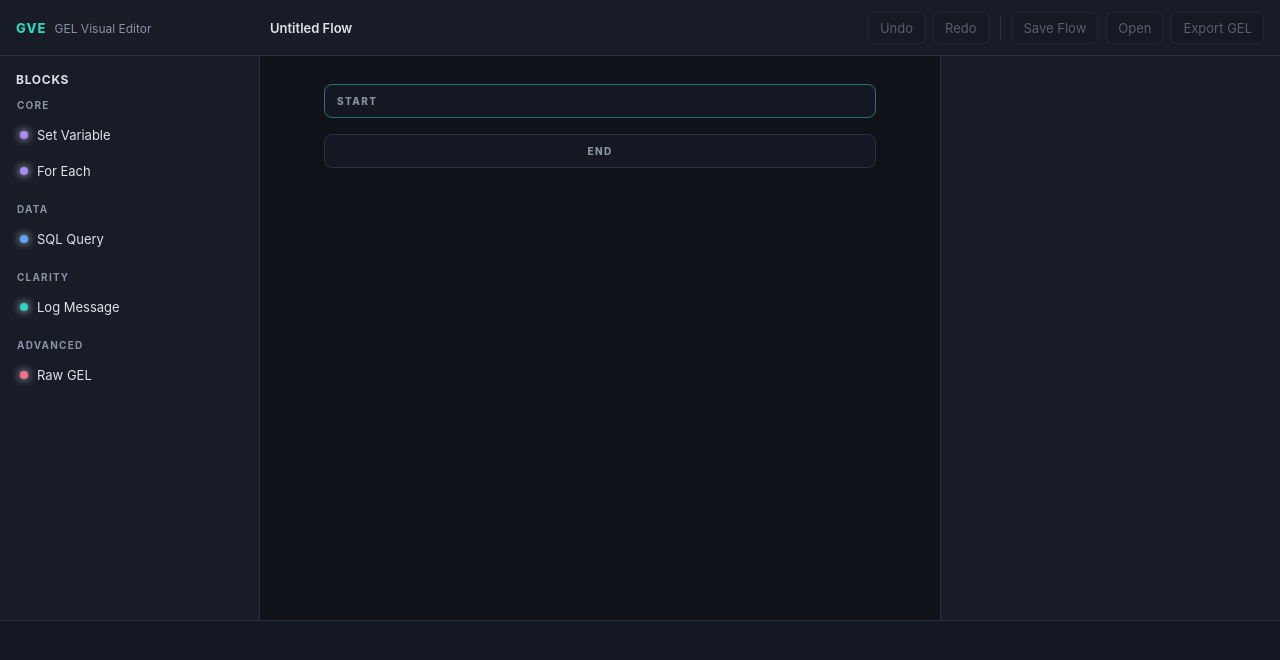
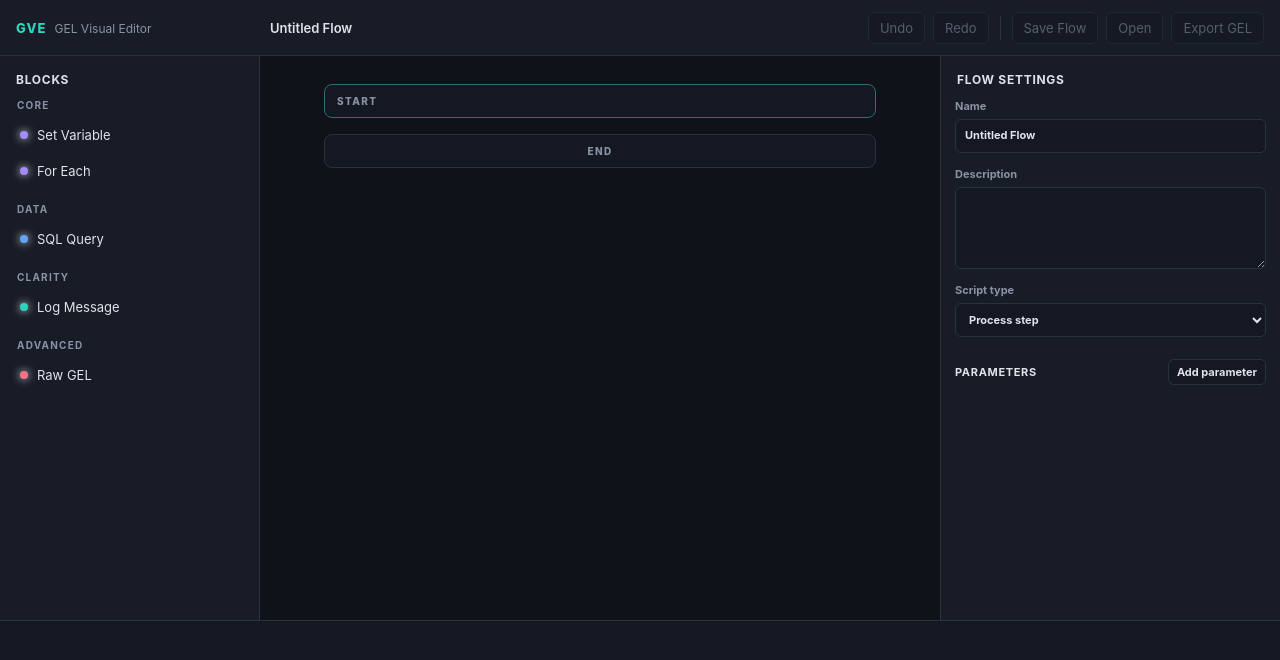
Before and after one commit to DZisopoulos/gel-visual-editor, a React (Vite) app in the folder src/renderer/: page / in a window 1280 px wide. Shown: the top 660 px of the page. Built offline with nearby package versions, Linux system fonts and the light colour scheme.

Commit message:
feat: registry-driven inspector with flow settings and parameter editor

```diff
--- a/src/renderer/src/App.tsx
+++ b/src/renderer/src/App.tsx
@@ -1,5 +1,6 @@
 import Canvas from './components/Canvas'
 import Header from './components/Header'
+import Inspector from './components/Inspector'
 import Palette from './components/Palette'
 
 function App(): React.JSX.Element {
@@ -8,7 +9,7 @@ function App(): React.JSX.Element {
       <Header />
       <Palette />
       <Canvas />
-      <aside className="gve-inspector" aria-label="Inspector" />
+      <Inspector />
       <section className="gve-xmlpane" aria-label="XML preview" />
     </div>
   )
--- /dev/null
+++ b/src/renderer/src/components/Inspector.tsx
@@ -0,0 +1,148 @@
+import type { FlowParameter } from '../../../shared/flow'
+import { getNodeDef } from '../../../shared/registry'
+import type { FieldDef } from '../../../shared/registry/types'
+import { findBlock } from '../../../shared/tree'
+import { useGve } from '../store'
+
+function fieldClass(field: FieldDef, value: string): string {
+  const classes = ['gve-field-control']
+  if (field.kind === 'sql' || field.kind === 'xml' || field.kind === 'expression') classes.push('mono')
+  if (field.required && !value.trim()) classes.push('gve-field-missing')
+  return classes.join(' ')
+}
+
+function Inspector(): React.JSX.Element {
+  const flow = useGve(s => s.flow)
+  const selectedId = useGve(s => s.selectedId)
+  const updateProps = useGve(s => s.updateProps)
+  const updateMeta = useGve(s => s.updateMeta)
+  const updateParameters = useGve(s => s.updateParameters)
+  const selected = selectedId ? findBlock(flow.blocks, selectedId) : null
+
+  const updateParameter = (index: number, patch: Partial<FlowParameter>): void => {
+    updateParameters(flow.parameters.map((parameter, i) =>
+      i === index ? { ...parameter, ...patch } : parameter))
+  }
+
+  if (!selected) {
+    return (
+      <aside className="gve-inspector" aria-label="Inspector">
+        <div className="gve-panel-title">Flow settings</div>
+        <div className="gve-inspector-body">
+          <label className="gve-field">
+            <span>Name</span>
+            <div
+              className="gve-field-control gve-content-editable"
+              role="textbox"
+              aria-label="Flow settings name"
+              contentEditable
+              suppressContentEditableWarning
+              onBlur={event => updateMeta({ name: event.currentTarget.textContent ?? '' })}
+            >{flow.meta.name}</div>
+          </label>
+          <label className="gve-field">
+            <span>Description</span>
+            <textarea value={flow.meta.description} onChange={event => updateMeta({ description: event.target.value })} />
+          </label>
+          <label className="gve-field">
+            <span>Script type</span>
+            <select value={flow.meta.scriptType} onChange={event => updateMeta({ scriptType: event.target.value as 'process-step' | 'standalone' })}>
+              <option value="process-step">Process step</option>
+              <option value="standalone">Standalone</option>
+            </select>
+          </label>
+
+          <div className="gve-parameters-head">
+            <span>Parameters</span>
+            <button
+              type="button"
+              onClick={() => updateParameters([...flow.parameters, { name: '', type: 'string', default: '' }])}
+            >Add parameter</button>
+          </div>
+          <div className="gve-parameters">
+            {flow.parameters.map((parameter, index) => (
+              <div className="gve-parameter-row" key={index}>
+                <input
+                  aria-label={`Parameter ${index + 1} name`}
+                  placeholder="Name"
+                  value={parameter.name}
+                  onChange={event => updateParameter(index, { name: event.target.value })}
+                />
+                <select
+                  aria-label={`Parameter ${index + 1} type`}
+                  value={parameter.type}
+                  onChange={event => updateParameter(index, { type: event.target.value as FlowParameter['type'] })}
+                >
+                  <option value="string">String</option>
+                  <option value="number">Number</option>
+                  <option value="date">Date</option>
+                </select>
+                <input
+                  aria-label={`Parameter ${index + 1} default`}
+                  placeholder="Default"
+                  value={parameter.default}
+                  onChange={event => updateParameter(index, { default: event.target.value })}
+                />
+                <button
+                  type="button"
+                  aria-label={`Remove parameter ${index + 1}`}
+                  onClick={() => updateParameters(flow.parameters.filter((_, i) => i !== index))}
+                >×</button>
+              </div>
+            ))}
+          </div>
+        </div>
+      </aside>
+    )
+  }
+
+  const def = getNodeDef(selected.type)
+  return (
+    <aside className="gve-inspector" aria-label="Inspector">
+      <div className="gve-panel-title">{def.name}</div>
+      <div className="gve-inspector-body">
+        <label className="gve-field">
+          <span>Step name</span>
+          <input
+            value={selected.props.stepName}
+            onChange={event => updateProps(selected.id, { stepName: event.target.value })}
+          />
+        </label>
+        {def.fields.map(field => {
+          const value = selected.props[field.key] ?? ''
+          const className = fieldClass(field, value)
+          return (
+            <label className="gve-field" key={field.key}>
+              <span>{field.label}</span>
+              {field.kind === 'select' ? (
+                <select
+                  className={className}
+                  value={value}
+                  onChange={event => updateProps(selected.id, { [field.key]: event.target.value })}
+                >
+                  {field.options?.map(option => <option value={option} key={option}>{option}</option>)}
+                </select>
+              ) : field.kind === 'textarea' || field.kind === 'sql' || field.kind === 'xml' ? (
+                <textarea
+                  className={className}
+                  placeholder={field.placeholder}
+                  value={value}
+                  onChange={event => updateProps(selected.id, { [field.key]: event.target.value })}
+                />
+              ) : (
+                <input
+                  className={className}
+                  placeholder={field.placeholder}
+                  value={value}
+                  onChange={event => updateProps(selected.id, { [field.key]: event.target.value })}
+                />
+              )}
+            </label>
+          )
+        })}
+      </div>
+    </aside>
+  )
+}
+
+export default Inspector
--- a/src/renderer/src/store.ts
+++ b/src/renderer/src/store.ts
@@ -1,5 +1,5 @@
 import { create } from 'zustand'
-import type { Flow, FlowMeta } from '../../shared/flow'
+import type { Flow, FlowMeta, FlowParameter } from '../../shared/flow'
 import { createEmptyFlow } from '../../shared/flow'
 import { insertBlock, moveBlock, removeBlock, findBlock, type DropTarget } from '../../shared/tree'
 import { createBlock } from '../../shared/registry'
@@ -12,6 +12,7 @@ export interface GveState {
   addBlock(type: string, target: DropTarget): void
   updateProps(id: string, patch: Record<string, string>): void
   updateMeta(patch: Partial<FlowMeta>): void
+  updateParameters(params: FlowParameter[]): void
   move(id: string, target: DropTarget): void
   remove(id: string): void
   toggleEnabled(id: string): void
@@ -43,6 +44,7 @@ export const useGve = create<GveState>((set) => ({
     return found ? { ...snap(s), flow: { ...s.flow, blocks } } : s
   }),
   updateMeta: patch => set(s => ({ ...snap(s), flow: { ...s.flow, meta: { ...s.flow.meta, ...patch } } })),
+  updateParameters: parameters => set(s => ({ ...snap(s), flow: { ...s.flow, parameters } })),
   move: (id, target) => set(s => {
     const blocks = moveBlock(s.flow.blocks, id, target)
     return blocks === s.flow.blocks ? s : { ...snap(s), flow: { ...s.flow, blocks } }
--- a/src/renderer/src/theme.css
+++ b/src/renderer/src/theme.css
@@ -8,7 +8,9 @@ html, body, #root { height: 100%; margin: 0; background: var(--bg); color: var(-
 * { box-sizing: border-box; }
 
 button,
-input {
+input,
+select,
+textarea {
   font: inherit;
 }
 
@@ -265,3 +267,93 @@ button:disabled { color: var(--text-muted); opacity: 0.55; }
 }
 
 .gve-nest .gve-dropzone { min-height: 14px; }
+
+.mono { font-family: var(--font-mono); }
+
+.gve-inspector { overflow: hidden; }
+
+.gve-inspector-body {
+  height: calc(100% - 44px);
+  overflow-y: auto;
+  padding: 0 14px 22px;
+}
+
+.gve-field {
+  display: flex;
+  flex-direction: column;
+  gap: 6px;
+  margin-bottom: 14px;
+  color: var(--text-muted);
+  font-size: 11px;
+  font-weight: 650;
+}
+
+.gve-field input,
+.gve-field select,
+.gve-field textarea,
+.gve-field [contenteditable],
+.gve-parameter-row input,
+.gve-parameter-row select {
+  width: 100%;
+  border: 1px solid var(--border);
+  border-radius: 6px;
+  outline: none;
+  background: var(--panel-2);
+  color: var(--text);
+  padding: 8px 9px;
+}
+
+.gve-field textarea {
+  min-height: 82px;
+  resize: vertical;
+}
+
+.gve-field input:focus,
+.gve-field select:focus,
+.gve-field textarea:focus,
+.gve-field [contenteditable]:focus,
+.gve-parameter-row input:focus,
+.gve-parameter-row select:focus {
+  border-color: var(--accent);
+}
+
+.gve-content-editable { min-height: 34px; }
+
+.gve-field .gve-field-missing {
+  border-left: 3px solid var(--warn);
+}
+
+.gve-parameters-head {
+  display: flex;
+  align-items: center;
+  justify-content: space-between;
+  gap: 10px;
+  margin: 22px 0 10px;
+  color: var(--text);
+  font-size: 11px;
+  font-weight: 700;
+  letter-spacing: 0.06em;
+  text-transform: uppercase;
+}
+
+.gve-parameters-head button {
+  padding: 5px 8px;
+  font-size: 11px;
+  letter-spacing: 0;
+  text-transform: none;
+}
+
+.gve-parameters { display: flex; flex-direction: column; gap: 8px; }
+
+.gve-parameter-row {
+  display: grid;
+  grid-template-columns: 1fr 86px 1fr 30px;
+  gap: 5px;
+  align-items: center;
+}
+
+.gve-parameter-row button {
+  width: 30px;
+  height: 30px;
+  padding: 0;
+}
```
Also changed, not shown: 3 other files (tests, documents, lock files or other folders).
